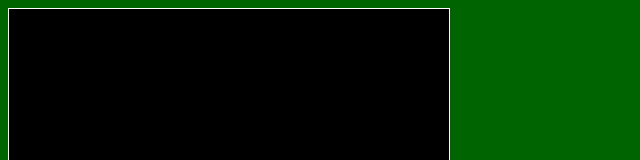
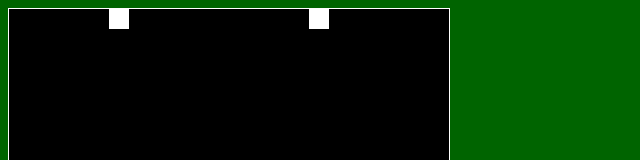
Before and after one commit to GahanP/GahanP.github.io, a plain HTML site: page asd-projects/pong/index.html in a window 1280 px wide. Shown: the top 160 px of the page, without its empty margins (0-640 px from the left). Drawn offline with Linux system fonts and the light colour scheme.

Commit message:
saving pong

```diff
--- a/asd-projects/pong/index.css
+++ b/asd-projects/pong/index.css
@@ -43,21 +43,21 @@ body {
   top: 150px;
   left: 200px;
 }
-#score1 {
+#scorePlayer1 {
   background-color: white;
   width: 20px;
   height: 20px;
 
   position: absolute;
-  top: 80px;
-  left: 80px;
+  top: 0px;
+  left: 100px;
 }
-#score2 {
+#scorePlayer2 {
   background-color: white;
   width: 20px;
   height: 20px;
 
   position: absolute;
-  top: 100px;
-  left: 100px;
+  top: 0px;
+  left: 300px;
 }
```
